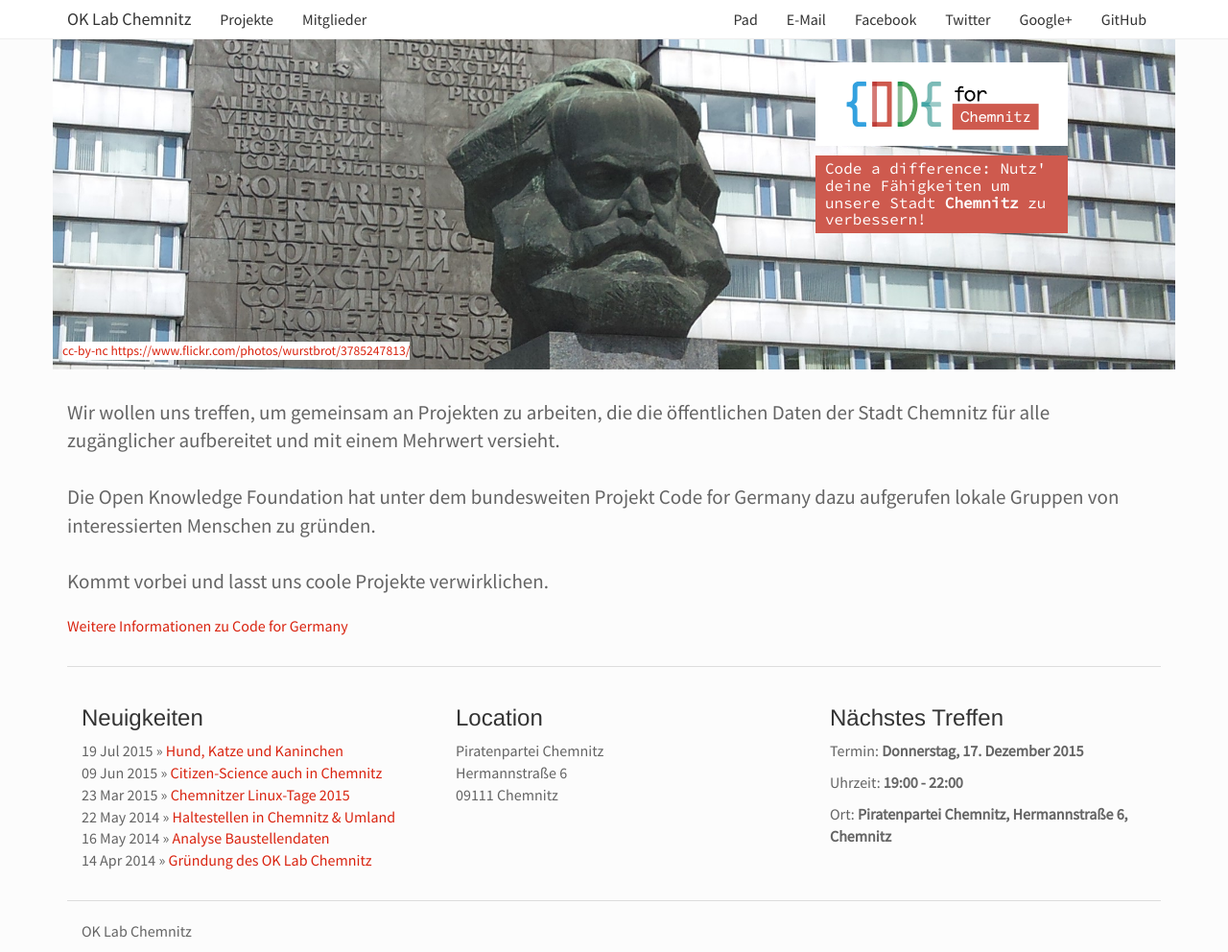
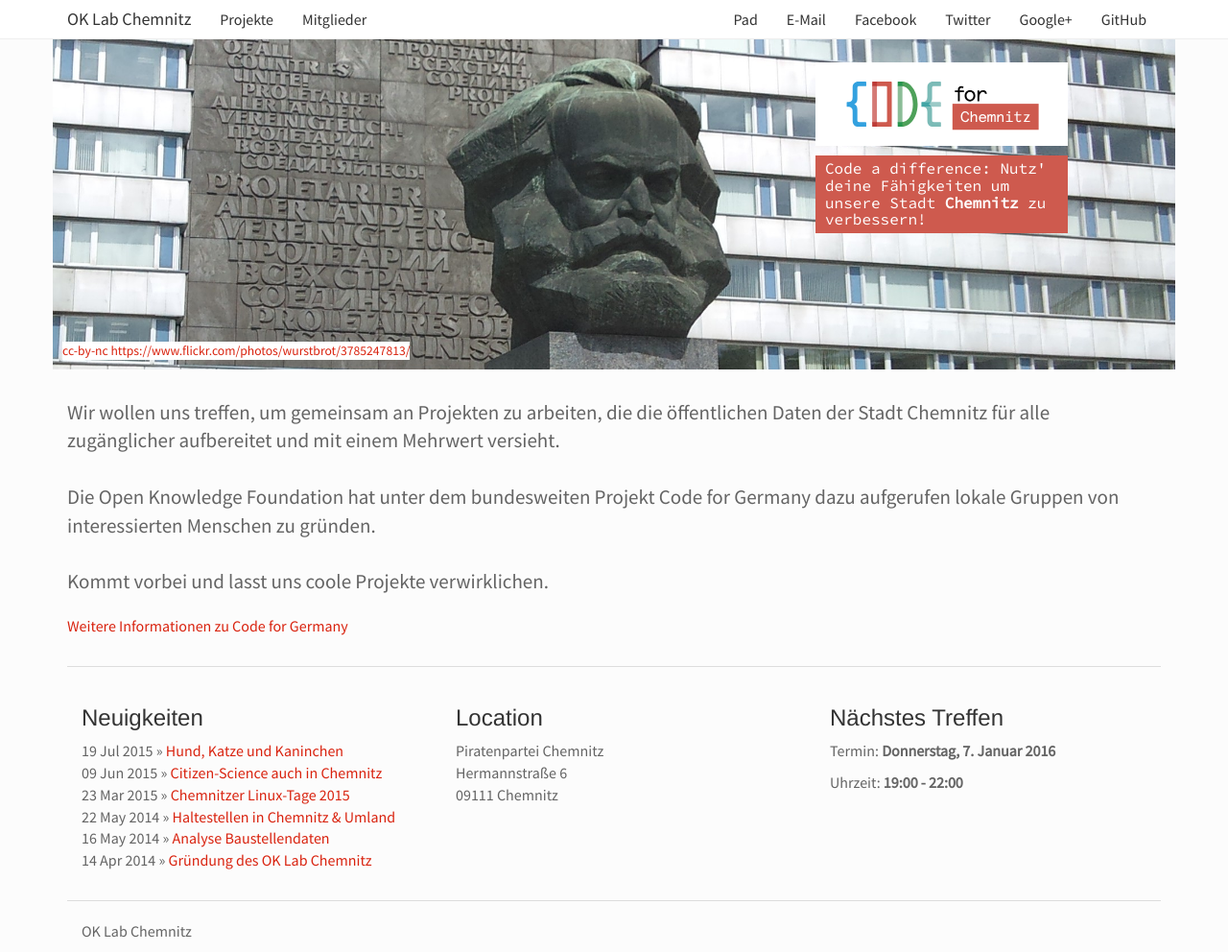
Before and after one commit to CodeforChemnitz/codeforchemnitz.github.io, a Jekyll site: the page built from index.html, in a window 1280 px wide and 992 px high. Shown: the whole window at 96% size. Built offline with Jekyll 4.4.1, drawn with Linux system fonts in a browser that asks for light colours; Markdown is read by kramdown in place of the engine named in the settings.

Commit message:
"event updated"

```diff
--- a/_data/treffen.yml
+++ b/_data/treffen.yml
@@ -1,7 +1,7 @@
 # comment day to have a "unknown event date" message
 day: Donnerstag
-day-nr: 17
-month: Dezember 2015
+day-nr: 07
+month: Januar 2016
 time: "19:00 - 22:00"
-location: Piratenpartei Chemnitz, Hermannstraße 6, Chemnitz
+#
 #location: Altes Heizhaus im Innenhof der TU Chemnitz, Str. der Nationen 62
```
